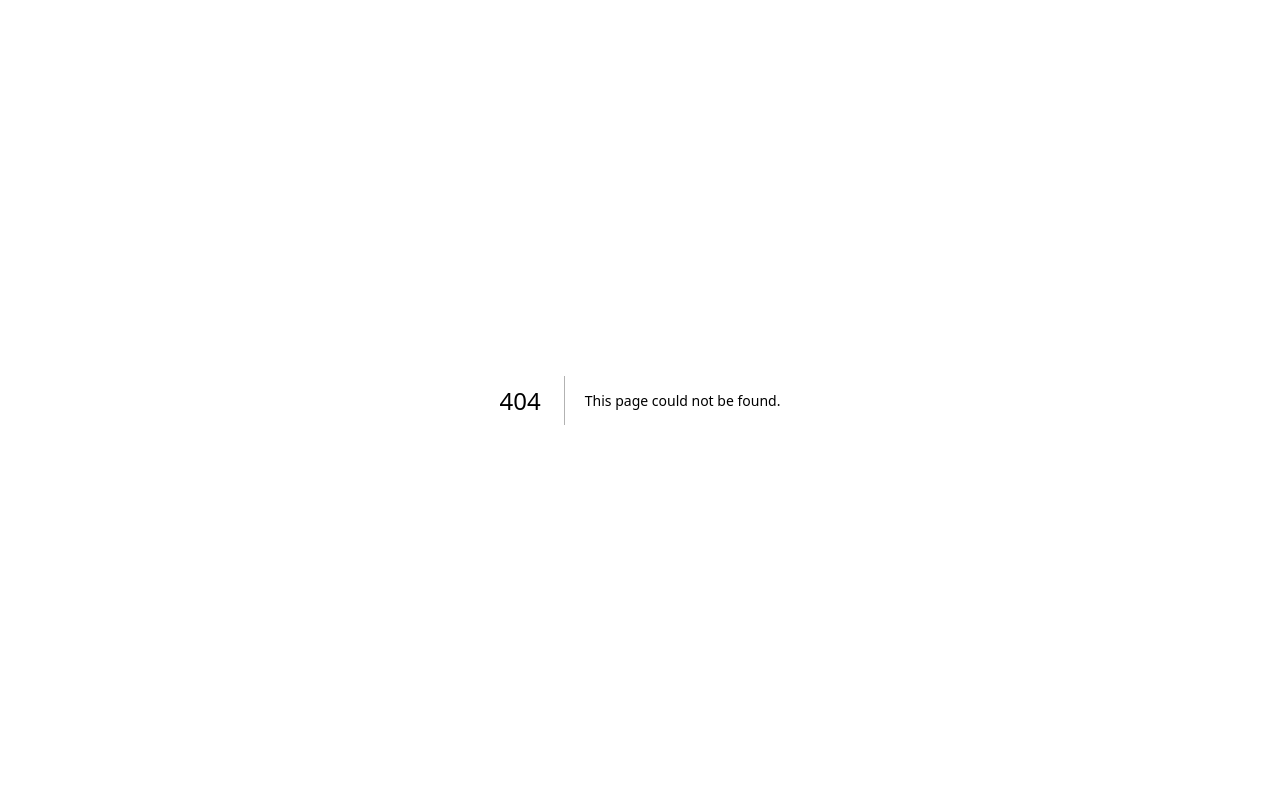
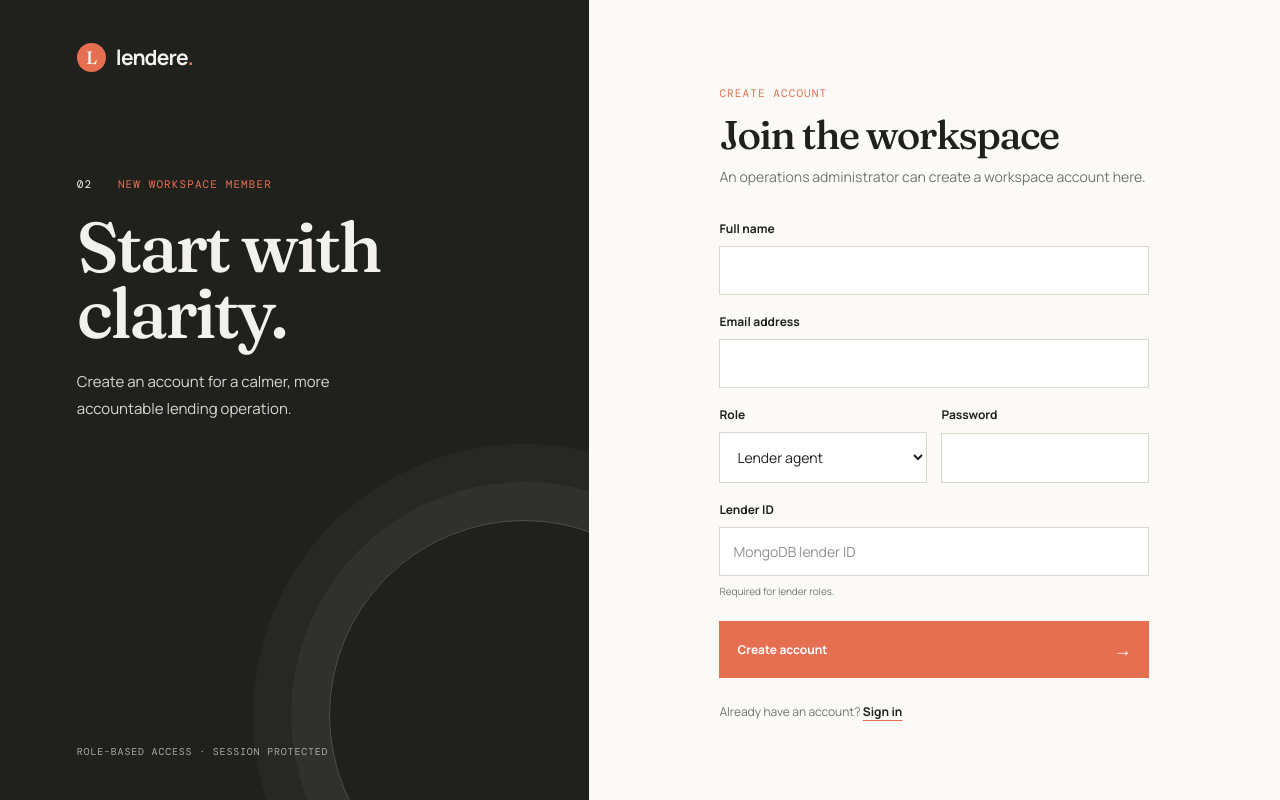
Before and after one commit to divyansh-1214/lendere-workspace, a Next.js app: page /signup in a window 1280 px wide. Before the commit this address had no page. Built offline with nearby package versions, Linux system fonts and the light colour scheme.

Commit message:
feat: added the signup and the login pgae and connected the apis

```diff
--- /dev/null
+++ b/app/(auth)/login/page.tsx
@@ -0,0 +1,69 @@
+"use client";
+
+import Link from "next/link";
+import { FormEvent, useState } from "react";
+import { useRouter } from "next/navigation";
+
+export default function LoginPage() {
+  const router = useRouter();
+  const [email, setEmail] = useState("");
+  const [password, setPassword] = useState("");
+  const [error, setError] = useState("");
+  const [submitting, setSubmitting] = useState(false);
+
+  async function submit(event: FormEvent<HTMLFormElement>) {
+    event.preventDefault();
+    setError("");
+    setSubmitting(true);
+
+    try {
+      const response = await fetch("/api/auth/login", {
+        method: "POST",
+        headers: { "Content-Type": "application/json" },
+        body: JSON.stringify({ email, password }),
+      });
+      const data = await response.json();
+      if (!response.ok) {
+        setError(data.message ?? "Unable to sign in");
+        return;
+      }
+      router.push("/");
+      router.refresh();
+    } catch {
+      setError("The server could not be reached. Try again.");
+    } finally {
+      setSubmitting(false);
+    }
+  }
+
+  return (
+    <main className="auth-shell">
+      <section className="auth-aside">
+        <Link className="brand" href="/">
+          <span className="brand-mark">L</span>
+          <span>lendere<span className="brand-dot">.</span></span>
+        </Link>
+        <div className="auth-aside-copy">
+          <span className="eyebrow"><span>01</span> Operations workspace</span>
+          <h1>Make every lead count.</h1>
+          <p>One focused place for the people, rules, and records moving lending forward.</p>
+        </div>
+        <span className="auth-aside-note">Secure access · Private workspace</span>
+      </section>
+      <section className="auth-panel">
+        <div className="auth-form-wrap">
+          <span className="section-kicker">Welcome back</span>
+          <h2>Sign in to your workspace</h2>
+          <p className="auth-intro">Use your Lendere account to continue where you left off.</p>
+          <form className="auth-form" onSubmit={submit}>
+            <label>Email address<input type="email" value={email} onChange={(event) => setEmail(event.target.value)} autoComplete="email" required /></label>
+            <label>Password<input type="password" value={password} onChange={(event) => setPassword(event.target.value)} autoComplete="current-password" required /></label>
+            {error && <p className="auth-error" role="alert">{error}</p>}
+            <button className="auth-submit" disabled={submitting} type="submit">{submitting ? "Signing in…" : "Sign in"}<span>→</span></button>
+          </form>
+          <p className="auth-switch">Need an account? <Link href="/signup">Create one</Link></p>
+        </div>
+      </section>
+    </main>
+  );
+}
--- /dev/null
+++ b/app/(auth)/signup/page.tsx
@@ -0,0 +1,69 @@
+"use client";
+
+import Link from "next/link";
+import { FormEvent, useState } from "react";
+import { useRouter } from "next/navigation";
+
+type UserRole = "ops_admin" | "lender_admin" | "lender_agent";
+
+export default function SignupPage() {
+  const router = useRouter();
+  const [form, setForm] = useState({ name: "", email: "", password: "", role: "lender_agent" as UserRole, lenderId: "" });
+  const [error, setError] = useState("");
+  const [submitting, setSubmitting] = useState(false);
+  const needsLender = form.role !== "ops_admin";
+
+  function update(field: keyof typeof form, value: string) {
+    setForm((current) => ({ ...current, [field]: value }));
+  }
+
+  async function submit(event: FormEvent<HTMLFormElement>) {
+    event.preventDefault();
+    setError("");
+    setSubmitting(true);
+    try {
+      const response = await fetch("/api/users", {
+        method: "POST",
+        headers: { "Content-Type": "application/json" },
+        body: JSON.stringify({ ...form, lenderId: needsLender ? form.lenderId : undefined }),
+      });
+      const data = await response.json();
+      if (!response.ok) {
+        setError(data.message ?? "Unable to create your account");
+        return;
+      }
+      router.push("/login");
+    } catch {
+      setError("The server could not be reached. Try again.");
+    } finally {
+      setSubmitting(false);
+    }
+  }
+
+  return (
+    <main className="auth-shell auth-shell-signup">
+      <section className="auth-aside">
+        <Link className="brand" href="/"><span className="brand-mark">L</span><span>lendere<span className="brand-dot">.</span></span></Link>
+        <div className="auth-aside-copy"><span className="eyebrow"><span>02</span> New workspace member</span><h1>Start with clarity.</h1><p>Create an account for a calmer, more accountable lending operation.</p></div>
+        <span className="auth-aside-note">Role-based access · Session protected</span>
+      </section>
+      <section className="auth-panel"><div className="auth-form-wrap">
+        <span className="section-kicker">Create account</span>
+        <h2>Join the workspace</h2>
+        <p className="auth-intro">An operations administrator can create a workspace account here.</p>
+        <form className="auth-form" onSubmit={submit}>
+          <label>Full name<input value={form.name} onChange={(event) => update("name", event.target.value)} autoComplete="name" required /></label>
+          <label>Email address<input type="email" value={form.email} onChange={(event) => update("email", event.target.value)} autoComplete="email" required /></label>
+          <div className="auth-form-grid">
+            <label>Role<select value={form.role} onChange={(event) => update("role", event.target.value)}><option value="lender_agent">Lender agent</option><option value="lender_admin">Lender admin</option><option value="ops_admin">Operations admin</option></select></label>
+            <label>Password<input type="password" value={form.password} onChange={(event) => update("password", event.target.value)} autoComplete="new-password" minLength={8} required /></label>
+          </div>
+          {needsLender && <label>Lender ID<input value={form.lenderId} onChange={(event) => update("lenderId", event.target.value)} placeholder="MongoDB lender ID" required /><small className="field-help">Required for lender roles.</small></label>}
+          {error && <p className="auth-error" role="alert">{error}</p>}
+          <button className="auth-submit" disabled={submitting} type="submit">{submitting ? "Creating account…" : "Create account"}<span>→</span></button>
+        </form>
+        <p className="auth-switch">Already have an account? <Link href="/login">Sign in</Link></p>
+      </div></section>
+    </main>
+  );
+}
--- a/app/api/users/route.ts
+++ b/app/api/users/route.ts
@@ -36,9 +36,9 @@ export async function GET(request: NextRequest) {
 export async function POST(request: NextRequest) {
   try {
     const currentUser = await getAuthenticatedUser(request);
-    // if (!currentUser || !requireRole(currentUser, ["ops_admin"])) {
-    //   return NextResponse.json({ success: false, message: "Forbidden" }, { status: 403 });
-    // }
+    if (!currentUser || !requireRole(currentUser, ["ops_admin"])) {
+      return NextResponse.json({ success: false, message: "Forbidden" }, { status: 403 });
+    }
     await connectDB();
 
     const body = (await request.json()) as CreateUserInput;
--- a/app/layout.tsx
+++ b/app/layout.tsx
@@ -13,8 +13,8 @@ const geistMono = Geist_Mono({
 });
 
 export const metadata: Metadata = {
-  title: "Create Next App",
-  description: "Generated by create next app",
+  title: "Lendere | Lending operations workspace",
+  description: "Secure lending operations and lead management workspace.",
 };
 
 export default function RootLayout({ children }: LayoutProps<"/">) {
```
Also changed, not shown: app/globals.css, 1 other file (tests, documents, lock files or other folders).
